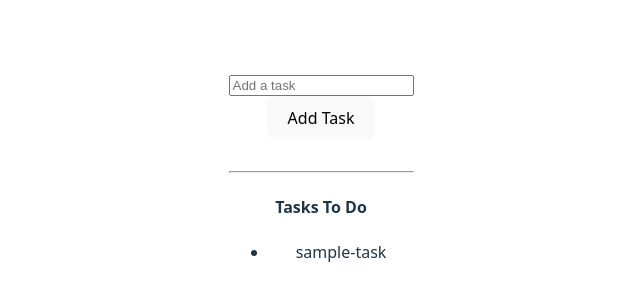
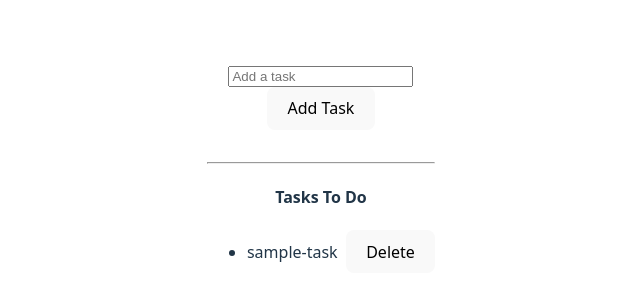
Before and after one commit to Manojdhage-git/React, a React (Vite) app in the folder React-2/: page / in a window 1280 px wide. Shown: the part 224-524 px from the top of the page, without its empty margins (319-959 px from the left). Built offline with nearby package versions, Linux system fonts and the light colour scheme.

Commit message:
delete to-do

```diff
--- a/React-2/src/ToDoList.jsx
+++ b/React-2/src/ToDoList.jsx
@@ -6,13 +6,21 @@
     let [newTodo, setNewTodo] = useState("");
 
     let addNewTodo = () => {
-        setTodos([...todos, {task: newTodo, id: uuidv4()}]);
+        setTodos((prevTodos) => {
+            return [...prevTodos, { task: newTodo, id: uuidv4() }];
+            // Create a new todo with a unique ID
+    });
         setNewTodo(""); // Clear the input field after adding the task
     }
 
     let updateTadoValue=(event)=>{
 
         setNewTodo(event.target.value);
+    }
+
+    let deleteTodo = (id) => {
+     setTodos(todos.filter((todo) => todo.id !== id));
+
     }
 
     return (
@@ -29,7 +37,11 @@
             <h4>Tasks To Do</h4>
             <ul>
                 {todos.map((todo) => (
-                    <li key={todo.id}>{todo.task}</li>
+                    <li key={todo.id}>
+                    <span>{todo.task}</span>
+                    &nbsp;&nbsp;
+                    <button onClick={()=>deleteTodo(todo.id)}>Delete</button>
+                    </li>
                 ))}
             </ul>
         </div>
```
